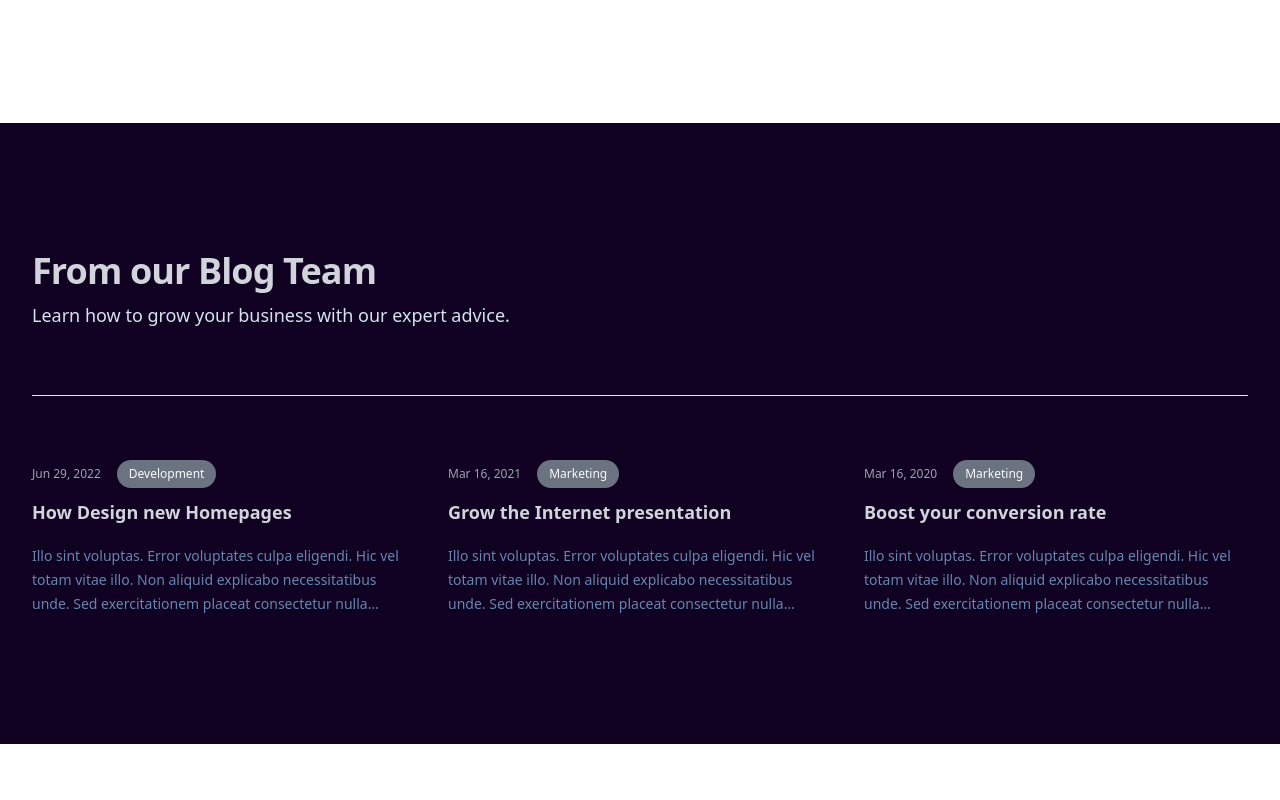
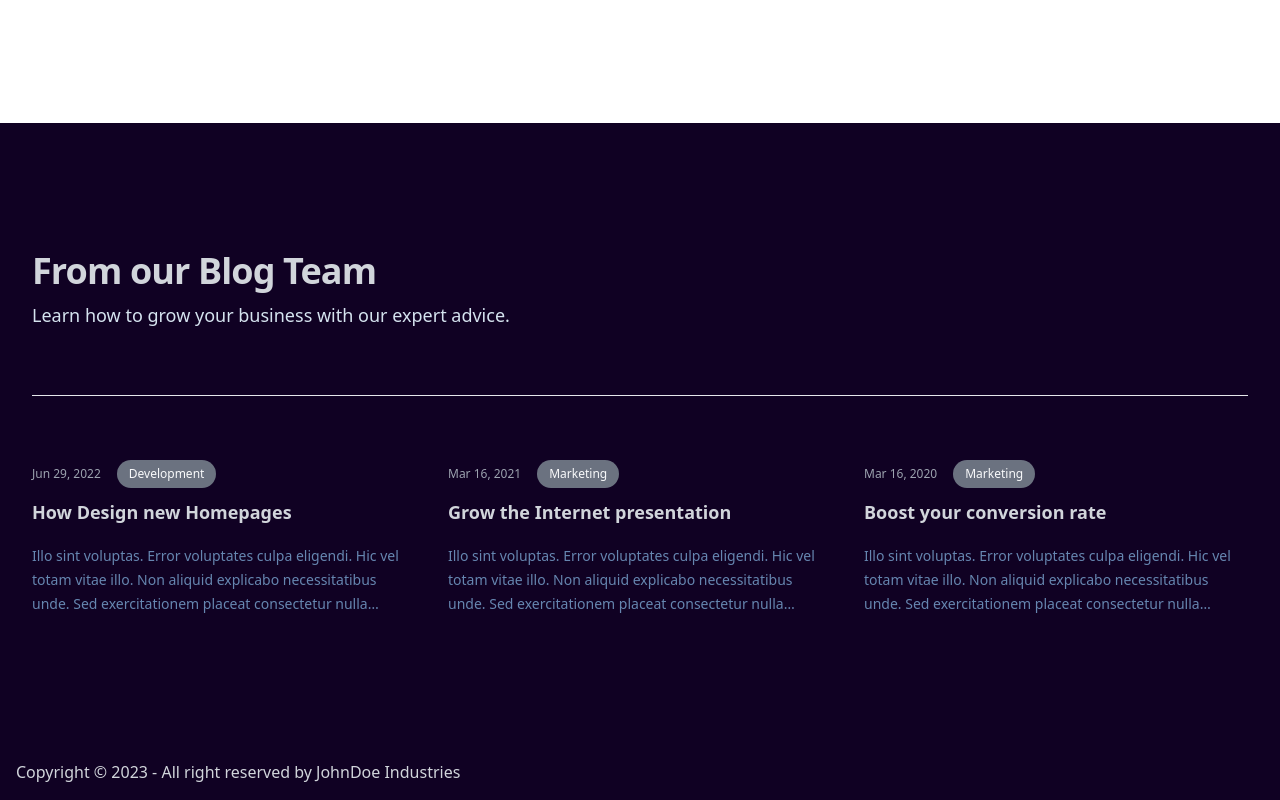
Before and after one commit to DevWavez/design_portfolio, a React (Vite) app: page / in a window 1280 px wide. Shown: the part 1101-1901 px from the top of the page. Before the commit the page ends 1845 px from the top, so only its background shows below. Built offline with nearby package versions, Linux system fonts and the light colour scheme.

Commit message:
Added FooterSection component

```diff
--- a/src/App.jsx
+++ b/src/App.jsx
@@ -2,6 +2,7 @@ import HeroSection from "./components/HeroSection";
 import Navbar from "./components/Navbar";
 import BlogSection from "./components/BlogSection";
 import TeamSection from "./components/TeamSection";
+import FooterSection from "./components/FooterSection";
 
 const App = () => {
   return (
@@ -10,6 +11,7 @@ const App = () => {
       <HeroSection />
       <TeamSection />
       <BlogSection />
+      <FooterSection />
     </div>
   );
 };
--- /dev/null
+++ b/src/components/FooterSection.jsx
@@ -0,0 +1,11 @@
+const FooterSection = () => {
+  return (
+    <footer className="footer bg-[#100123] footer-center p-4 text-gray-300 text-base-content">
+      <aside>
+        <p>Copyright © 2023 - All right reserved by JohnDoe Industries</p>
+      </aside>
+    </footer>
+  );
+};
+
+export default FooterSection;
```
